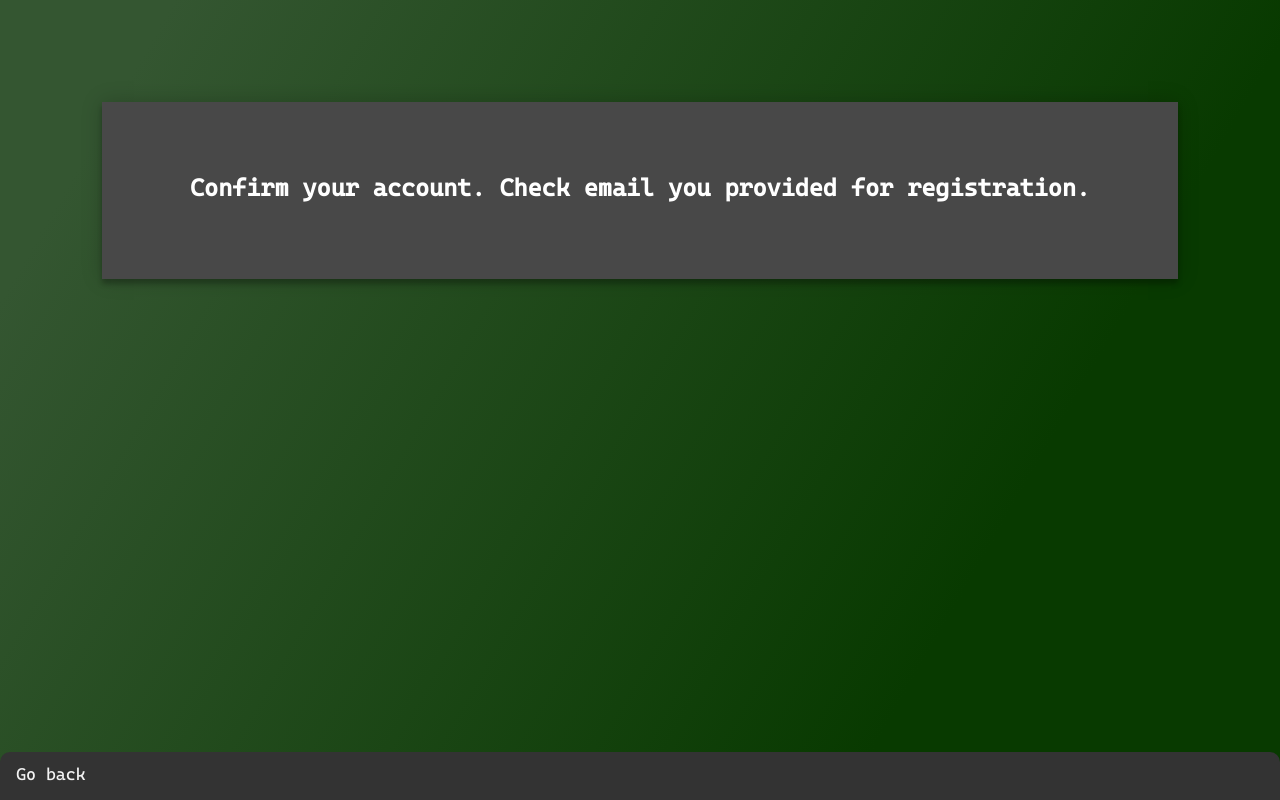
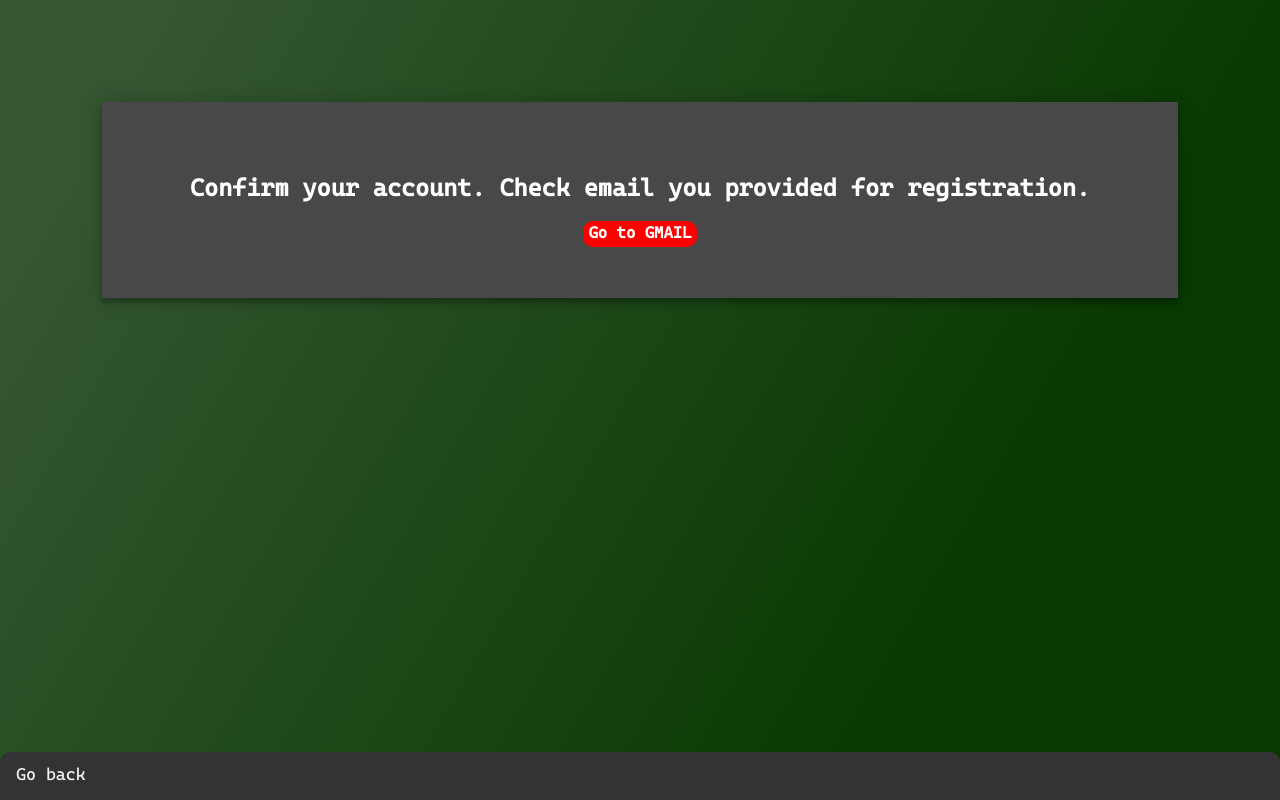
Before and after one commit to imperzer0/webserver, a plain HTML site: page resources/confirm.html in a window 1280 px wide. Drawn offline with Linux system fonts and the light colour scheme.

Commit message:
added go to gmail button

```diff
--- a/resources/confirm.html
+++ b/resources/confirm.html
@@ -83,6 +83,7 @@
 <div class="login-page">
     <div class="form">
         <h2 style="color: #fff;">Confirm your account. Check email you provided for registration.</h2>
+        <a href="https://mail.google.com" target="_blank" style="text-decoration: none; border-radius: 10px; background-color: red; padding: 5px; color: #ffffff; font-weight: bold;">Go to GMAIL</a>
     </div>
 </div>
 <div class="navbar"><a href="/">Go back</a></div>
```
